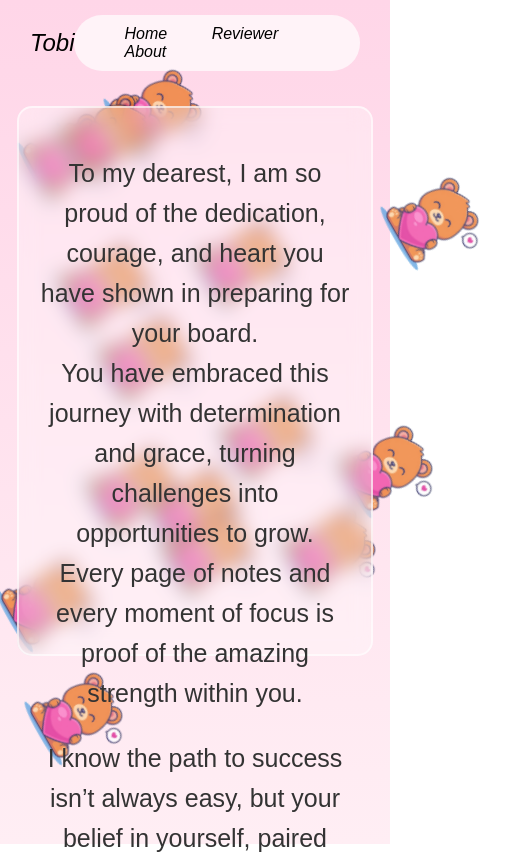
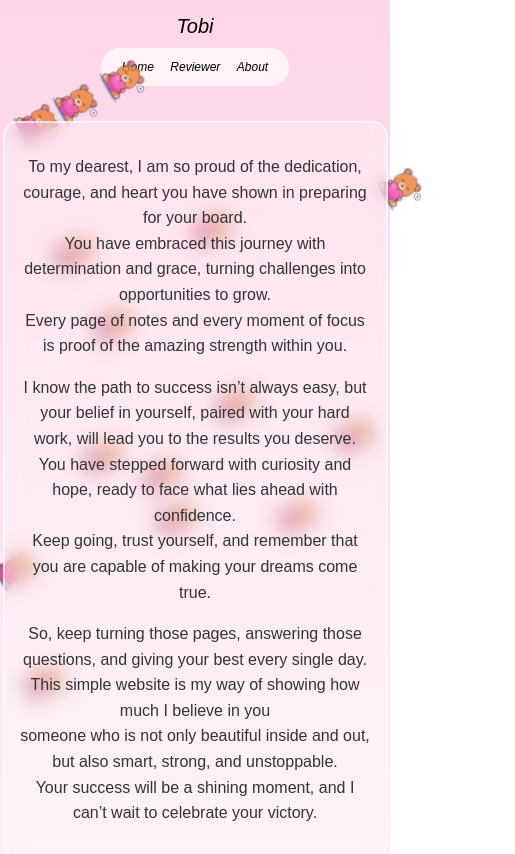
Before and after one commit to jhayrsntago/disneyprincess.github.io, a plain HTML site: page about.html in a window 390 px wide. Shown: the top 854 px of the page, 515 px wide, since content can reach past the window. Drawn offline with Linux system fonts and the light colour scheme.

Commit message:
about.html

```diff
--- a/about.html
+++ b/about.html
@@ -11,8 +11,8 @@
     background: linear-gradient(to bottom, #ffd6e8, #ffeef4);
     background-repeat: no-repeat;
     background-size: cover;
-        min-height: 100vh; /* ensure it covers full viewport height */
-        overflow: hidden;
+    min-height: 100vh;
+    overflow-x: hidden; /* prevent side scrolling */
 }
 
 /* Header */
@@ -21,6 +21,7 @@
     align-items: center;
     justify-content: space-between;
     padding: 15px 30px;
+    flex-wrap: wrap; /* allow elements to move below each other if space is small */
 }
 
 .logo {
@@ -45,7 +46,9 @@
 .content-box {
     margin: 20px auto;
     width: 80%;
-        height: 60vh;
+    max-width: 1000px;
+    height: auto;
+    min-height: 50vh;
     border: 2px solid rgba(255, 255, 255, 0.6);
     border-radius: 15px;
     backdrop-filter: blur(10px);
@@ -82,6 +85,80 @@
     from { transform: translateY(0); }
     to { transform: translateY(-10px); }
 }
+
+/* ---------------- Responsive Styles ---------------- */
+
+/* Tablet adjustments */
+@media (max-width: 1024px) {
+    .logo {
+        font-size: 20px;
+    }
+
+    nav {
+        padding: 8px 20px;
+    }
+
+    nav a {
+        margin: 0 10px;
+        font-size: 14px;
+    }
+
+    .content-box p {
+        font-size: 20px;
+    }
+
+    .bear {
+        width: 90px; /* smaller bears */
+    }
+}
+
+/* Mobile adjustments */
+@media (max-width: 768px) {
+    header {
+        flex-direction: column;
+        align-items: center;
+    }
+
+    nav {
+        margin-top: 10px;
+        padding: 8px 15px;
+    }
+
+    nav a {
+        display: inline-block;
+        margin: 5px 8px;
+        font-size: 14px;
+    }
+
+    .content-box {
+        width: 90%;
+        padding: 15px;
+    }
+
+    .content-box p {
+        font-size: 18px;
+    }
+
+    .bear {
+        width: 70px; /* even smaller bears for mobile */
+    }
+}
+
+/* Extra small devices */
+@media (max-width: 480px) {
+    nav a {
+        font-size: 12px;
+        margin: 4px 6px;
+    }
+
+    .content-box p {
+        font-size: 16px;
+    }
+
+    .bear {
+        width: 55px;
+    }
+}
 </style>
 </head>
 <body>
```
Lines whose indentation alone changed are shown as unchanged.
